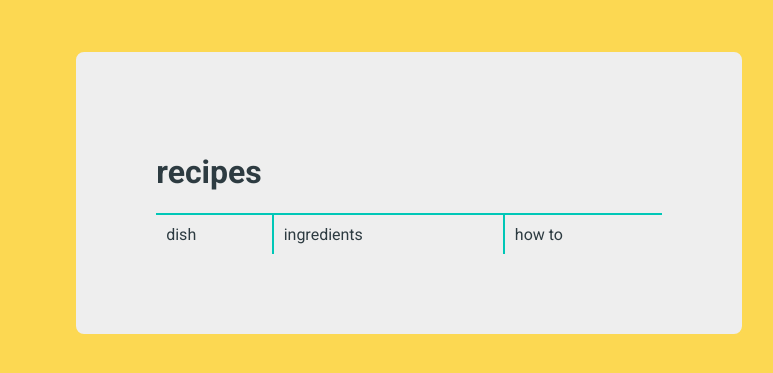
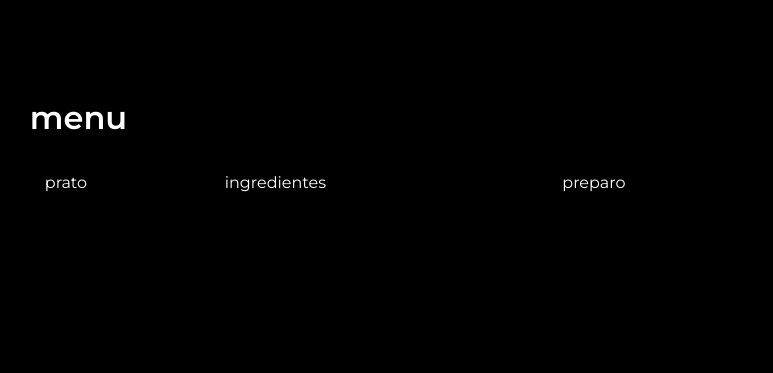
Before and after one commit to fernandaformiga/django-recipes, a Django app: page /recipeslist in a window 1280 px wide. Shown: the top 373 px of the page, without its empty margins (231-1004 px from the left). Run offline with Django 3.2, Linux system fonts and the light colour scheme; data that the repository does not hold is empty.

Commit message:
Adjust css

```diff
--- a/recipes/static/css/styles.css
+++ b/recipes/static/css/styles.css
@@ -1,81 +1,38 @@
 body{
-    background-color: #FCD852;
-    font-family: 'Roboto', sans-serif;
-    margin-top: 50px;
-    color: #2d3b41;
+    background-color: black;
+    font-family: 'Montserrat', sans-serif;
+    margin-top: 3%;
+    color: white;
 }
 
 .container{
-    width: 40%;
+    width: 60%;
     margin: 0px auto;
-    padding: 80px;
-    border: solid 2px #FCD852;
-    border-radius: 10px;
-    background-color: #eee;
-}
-
-hr{
-    background: #D1CF11;
-    border: none;
-    padding: 1px;
-    margin: 40px 40px;
-}
-
-.menu{
-    display: flex;
-    justify-content: space-between;
-}
-
-input{
-    width: 210px;
-    height: 42px;
-    border: none;
-    border-radius: 10px;
-    color: #D1CF11;
-    font-size: 21px;
-    font-family:Arial, Helvetica, sans-serif sans-serif;
-    cursor: pointer;
-}
-
-input:hover{
-    background-color: #D1CF11;
-    color: white;
-    cursor: pointer;
-}
-.navbar{
-    height: 10%;
-    padding-top: 10px;
-    padding-bottom: 10px;
+    padding: 3%;
 }
 
 table{
     border-collapse: collapse;
-    width: 100%
+    width: 100%;
+    background-color: white;
+    color: black
 }
 
-table tr:first-child th {
-    border-top: 0;
-  }
-  table tr:last-child td {
-    border-bottom: 0;
-  }
-  table tr td:first-child,
-  table tr th:first-child {
-    border-left: 0;
-  }
-  table tr td:last-child,
-  table tr th:last-child {
-    border-right: 0;
-  }
+thead {
+    background-color: black;
+    color: white;
+}
 
 td{
     border: solid 2px;
     padding: 10px;
-    border-color: #00c7b7;
+    border-color: black;
+    border-width: 5px;
 }
 
 th{
     border: solid 2px;
     padding: 10px;
-    border-color: #00c7b7;
+    border-color: black;
+    border-width: 5px;
 }
--- a/recipes/templates/recipeslist.html
+++ b/recipes/templates/recipeslist.html
@@ -2,13 +2,13 @@
 {% load static %}
 {% block content %}
 <div class=container>
-    <h1>recipes</h1>
+    <h1>menu</h1>
     <table>
         <thead>
             <tr>
-                <td>dish</td>
-                <td>ingredients</td>
-                <td>how to</td>
+                <td>prato</td>
+                <td>ingredientes</td>
+                <td>preparo</td>
             </tr>
         </thead>
         <tbody>
```
